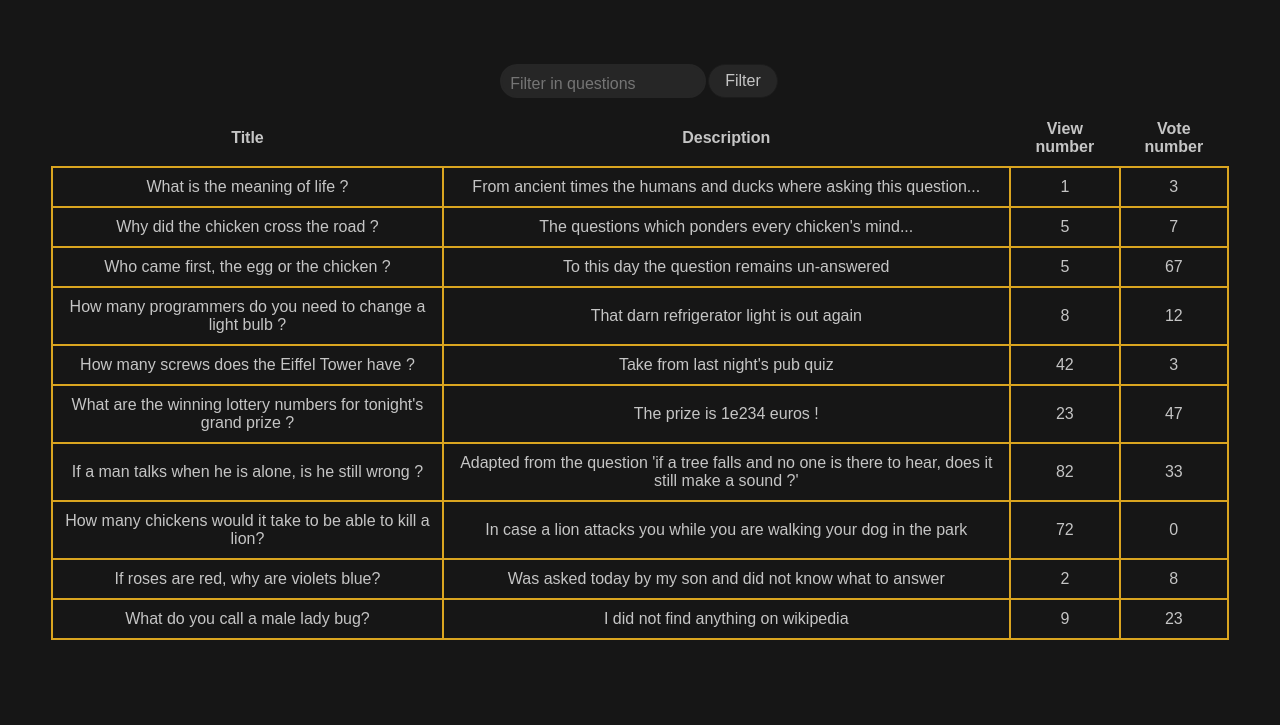
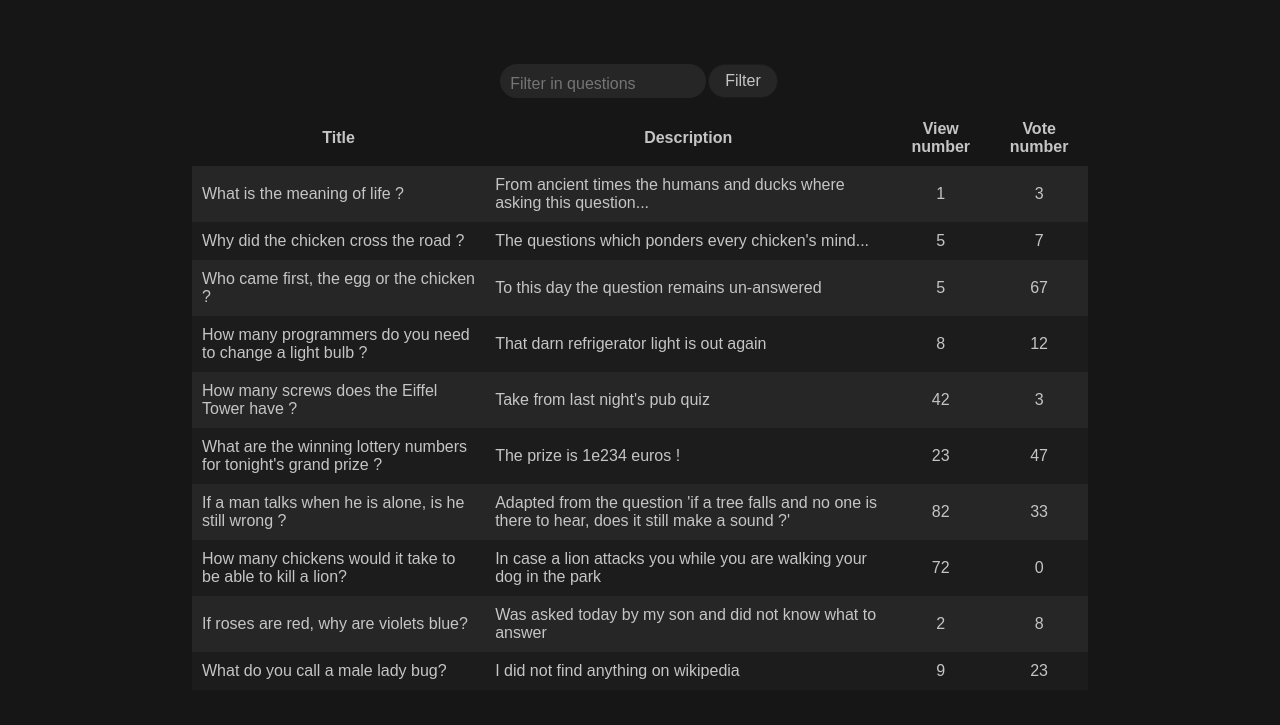
Before and after one commit to CodecoolGlobal/ask-mate-3-python-Venecaat, a Flask app: page /bonus-questions in a window 1280 px wide. Shown: the part 75-800 px from the top of the page. Run offline with Flask 2, Linux system fonts and the light colour scheme.

Commit message:
Feature: CSS of bonus-questions

```diff
--- /dev/null
+++ b/static/bonus-questions.css
@@ -0,0 +1,27 @@
+.bonus_que {
+    margin: auto;
+    border-collapse: collapse;
+    width: 70%;
+}
+.bonus_que tr:nth-child(odd){
+    background-color: #1c1c1c;
+}
+.bonus_que tr:nth-child(even){
+    background-color: #262626;
+}
+.bonus_que_title {
+    padding: 10px;
+    text-align: left;
+}
+.bonus_que_desc {
+    padding: 10px;
+    text-align: left;
+}
+.bonus_que_views{
+    min-width: 32px;
+    max-width: 32px
+}
+.bonus_que_header {
+    padding: 0px 10px 10px 10px;
+    background-color: #161616;
+}
--- a/static/js/bonus_questions.js
+++ b/static/js/bonus_questions.js
@@ -58,10 +58,10 @@ function search(key) {
     questions_html += "</tr>";
         for (let que of filtered_questions) {
             questions_html += "<tr>";
-            questions_html += "<td class='bonus_que_value'>" + que.title + "</td>" +
-                              "<td class='bonus_que_value'>" + que.description + "</td>" +
-                              "<td class='bonus_que_value'>" + que.view_number + "</td>" +
-                              "<td class='bonus_que_value'>" + que.vote_number + "</td>";
+            questions_html += "<td class='bonus_que_title'>" + que.title + "</td>" +
+                              "<td class='bonus_que_desc'>" + que.description + "</td>" +
+                              "<td class='bonus_que_views'>" + que.view_number + "</td>" +
+                              "<td class='bonus_que_votes'>" + que.vote_number + "</td>";
             questions_html += "</tr>";
         }
     questions_html += "</table>";
--- a/templates/bonus-questions.html
+++ b/templates/bonus-questions.html
@@ -5,20 +5,7 @@
         <title>Jamaican Q&A</title>
         <link rel="stylesheet" type="text/css" href="/static/main.css">
         <link rel="stylesheet" type="text/css" href="/static/list.css">
-        <style>
-            .bonus_que {
-                margin: auto;
-                border-collapse: collapse;
-                width: 92%;
-            }
-            .bonus_que_value {
-                border: 2px solid goldenrod;
-                padding: 10px;
-            }
-            .bonus_que_header {
-                padding: 0px 10px 10px 10px;
-            }
-        </style>
+        <link rel="stylesheet" type="text/css" href="/static/bonus-questions.css">
     </head>
     <body class="html-body">
         <main class="list-main-div">
```
